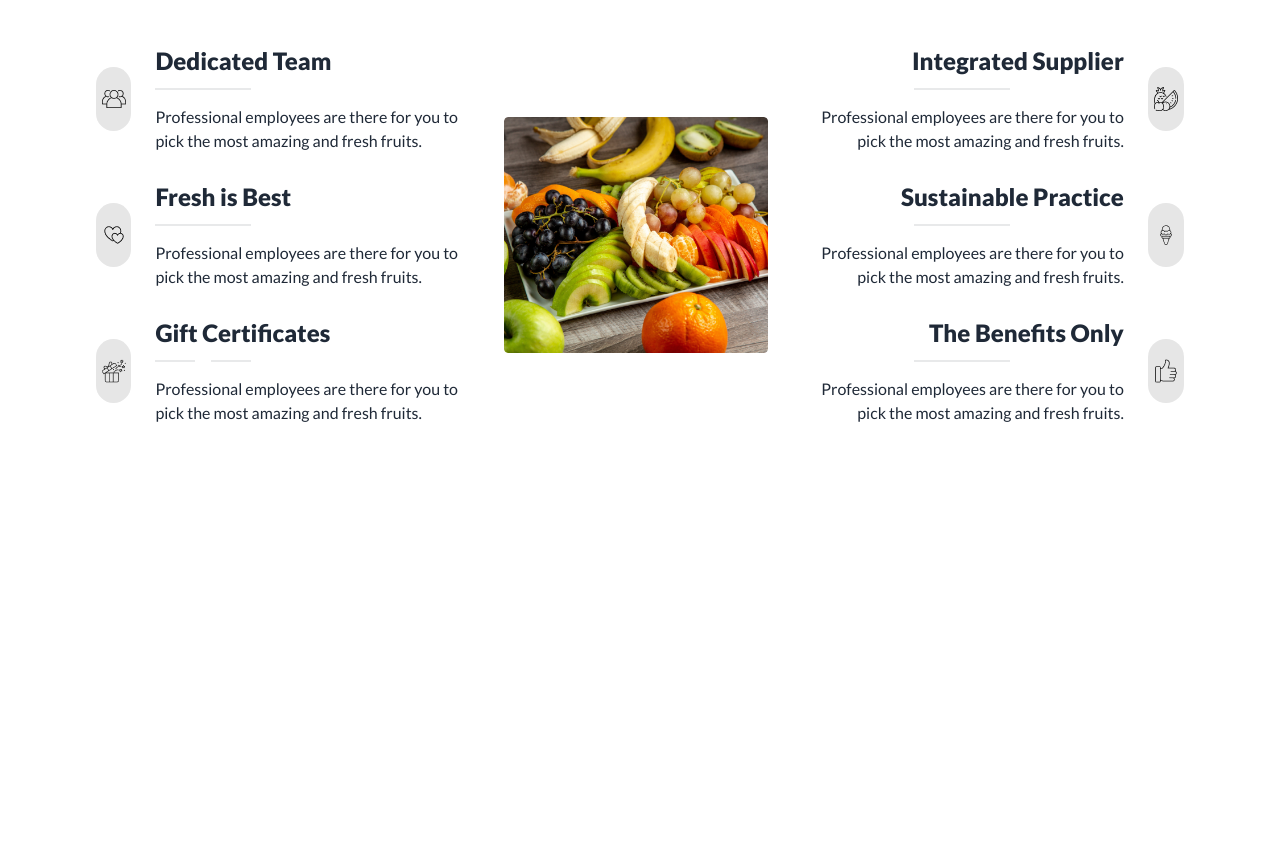
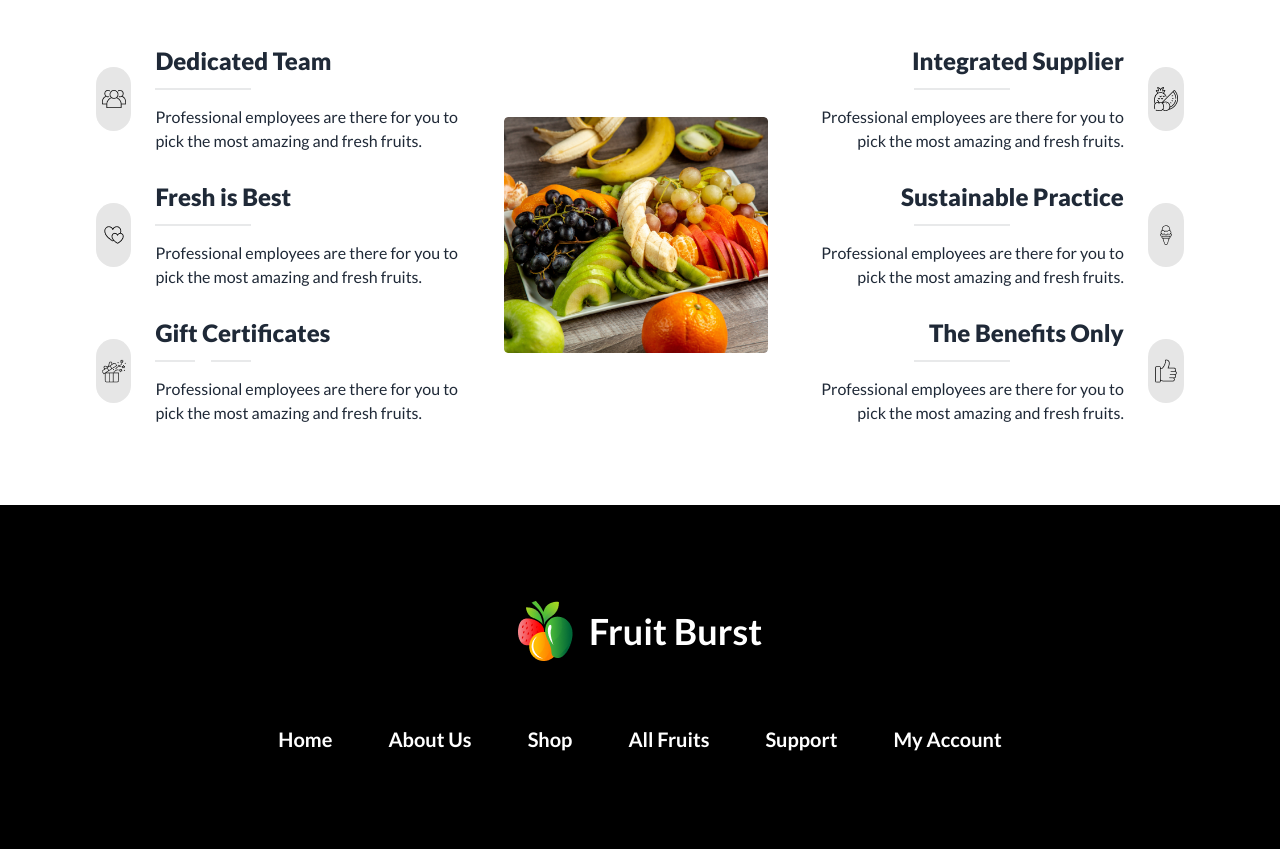
Before and after one commit to Mezbah-u-Rimon/fruit-brust, a plain HTML site: page index.html in a window 1280 px wide. Shown: the part 2945-3794 px from the top of the page. Before the commit the page ends 3450 px from the top, so only its background shows below. Drawn offline with nearby package versions, Linux system fonts and the light colour scheme.

Commit message:
added footer section

```diff
--- a/index.html
+++ b/index.html
@@ -630,7 +630,27 @@
         </section>
         <!-- Why choose us section end -->
     </main>
-    <footer>
+
+
+    <!-- footer section  -->
+    <footer class="container mx-auto p-9 bg-black md:py-20 lg:p-24 text-center">
+        <!-- logo -->
+        <div class="flex gap-4 justify-center items-center lg:mb-16 mb-5">
+            <img src="icons/logo.png" alt="">
+            <h3 class="text-3xl lg:text-4xl font-bold text-white  ">Fruit Burst</h3>
+        </div>
+        <!-- list -->
+        <div>
+            <ul class="text-white flex flex-wrap gap-10 lg:gap-14 justify-center items-center text-xl font-semibold">
+                <li><a href="">Home</a></li>
+                <li><a href="">About Us</a></li>
+                <li><a href="">Shop</a></li>
+                <li><a href="">All Fruits</a></li>
+                <li><a href="">Support</a></li>
+                <li><a href="">My Account</a></li>
+            </ul>
+        </div>
+        <!-- Social Media -->
 
     </footer>
 
```
